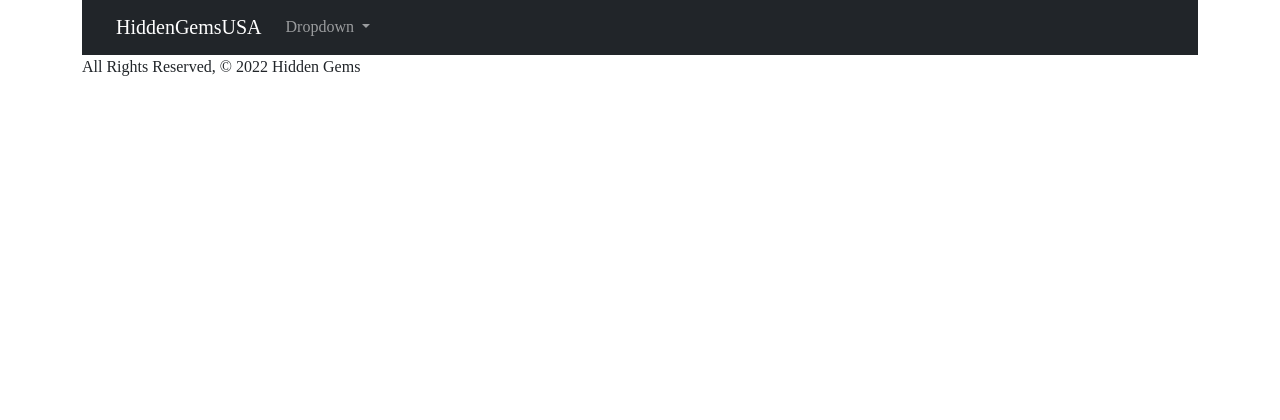
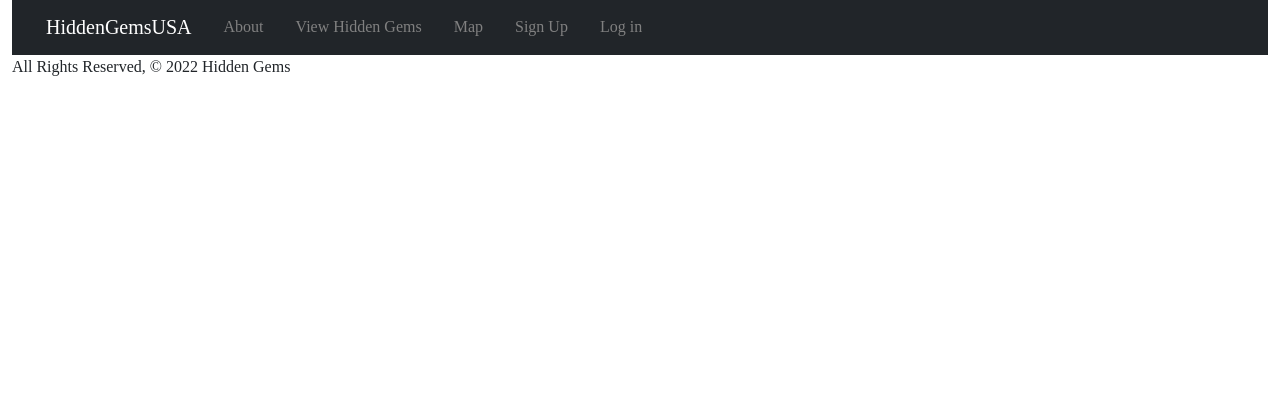
Before and after one commit to novajosky/Hidden-Gems, a Django app: page / in a window 1280 px wide. Shown: the part 151-571 px from the top of the page. Run offline with Django 4.2, Linux system fonts and the light colour scheme; some libraries are stand-ins or nearby versions; some web fonts are replaced.

Commit message:
adds stylying

```diff
--- a/main_app/static/css/style.css
+++ b/main_app/static/css/style.css
@@ -9,4 +9,9 @@ body {
 
 img {
     max-height: 300px;
+    object-fit: cover;
 }
+
+.row {
+    padding: 0px;
+}
--- a/main_app/templates/base.html
+++ b/main_app/templates/base.html
@@ -7,12 +7,13 @@
   <meta http-equiv="X-UA-Compatible" content="ie=edge">
   <title>Hidden Gems</title>
   <script src='https://api.mapbox.com/mapbox-gl-js/v0.44.2/mapbox-gl.js'></script>
+  <script src="https://cdn.jsdelivr.net/npm/bootstrap@5.1.3/dist/js/bootstrap.bundle.min.js" integrity="sha384-ka7Sk0Gln4gmtz2MlQnikT1wXgYsOg+OMhuP+IlRH9sENBO0LRn5q+8nbTov4+1p" crossorigin="anonymous"></script>
+  <link rel="stylesheet" type="text/css" href="{% static 'css/style.css' %}">
   <link href='https://api.mapbox.com/mapbox-gl-js/v0.44.2/mapbox-gl.css' rel='stylesheet' />
   <link href="https://cdn.jsdelivr.net/npm/bootstrap@5.1.3/dist/css/bootstrap.min.css" rel="stylesheet" integrity="sha384-1BmE4kWBq78iYhFldvKuhfTAU6auU8tT94WrHftjDbrCEXSU1oBoqyl2QvZ6jIW3" crossorigin="anonymous">  <link href="https://fonts.googleapis.com/css?family=Londrina+Sahdow" rel="stylesheet" type="text/css">
-  <link rel="stylesheet" type="text/css" href="{% static 'css/style.css' %}">
 </head>
 <body>
-  <div class="container">
+  <div class="container-fluid" >
     <div class="row">
       <img class="img-fluid" src="https://uploads.visitseattle.org/2021/03/30131153/VS_Zoom-Background_Space-Needle.jpg" alt="" style="height: 150px;">
       <div class="col">
@@ -25,23 +26,16 @@
               </button>
               <div class="collapse navbar-collapse" id="navbarNavDarkDropdown">
                 <ul class="navbar-nav">
-                  <li class="nav-item dropdown">
-                    <a class="nav-link dropdown-toggle" href="#" id="navbarDarkDropdownMenuLink" role="button" data-bs-toggle="dropdown" aria-expanded="false">
-                      Dropdown
-                    </a>
-                    <ul class="dropdown-menu dropdown-menu-dark" aria-labelledby="navbarDarkDropdownMenuLink">
-                      <li><a class="dropdown-item" href="{% url 'about' %}">About</a></li>
-                      <li><a class="dropdown-item" href="{% url 'index' %}">View Hidden Gems</a></li>
-                      <li><a class="dropdown-item" href="{% url 'maps' %}">Map</a></li>
-                      {% if user.is_authenticated %}
-                      <li><a class="dropdown-item" href="{% url 'logout' %}">Log Out</a></li>
-                      <li><a class="dropdown-item" href="{% url 'gems_create' %}">Create Gem</a></li>
-                      {% else %}
-                        <li><a class="dropdown-item" href="{% url 'signup' %}">Sign Up</a></li>
-                        <li><a class="dropdown-item" href="{% url 'login' %}">Log in</a></li>
-                      {% endif %}
-                    </ul>
-                  </li>
+                  <li><a class="dropdown-item btn" style="color:grey" href="{% url 'about' %}">About</a></li>
+                  <li><a class="dropdown-item" style="color:grey" href="{% url 'index' %}">View Hidden Gems</a></li>
+                  <li><a class="dropdown-item" style="color:grey" href="{% url 'maps' %}">Map</a></li>
+                  {% if user.is_authenticated %}
+                  <li><a class="dropdown-item" style="color:grey" href="{% url 'logout' %}">Log Out</a></li>
+                  <li><a class="dropdown-item" style="color:grey" href="{% url 'gems_create' %}">Create Gem</a></li>
+                  {% else %}
+                    <li><a class="dropdown-item" style="color:grey" href="{% url 'signup' %}">Sign Up</a></li>
+                    <li><a class="dropdown-item" style="color:grey" href="{% url 'login' %}">Log in</a></li>
+                  {% endif %}
                 </ul>
               </div>
             </div>
@@ -57,6 +51,5 @@
       </div>
     </div>
   </div>
-  <script src="https://cdn.jsdelivr.net/npm/bootstrap@5.1.3/dist/js/bootstrap.bundle.min.js" integrity="sha384-ka7Sk0Gln4gmtz2MlQnikT1wXgYsOg+OMhuP+IlRH9sENBO0LRn5q+8nbTov4+1p" crossorigin="anonymous"></script>
 </body>
 </html>
```
